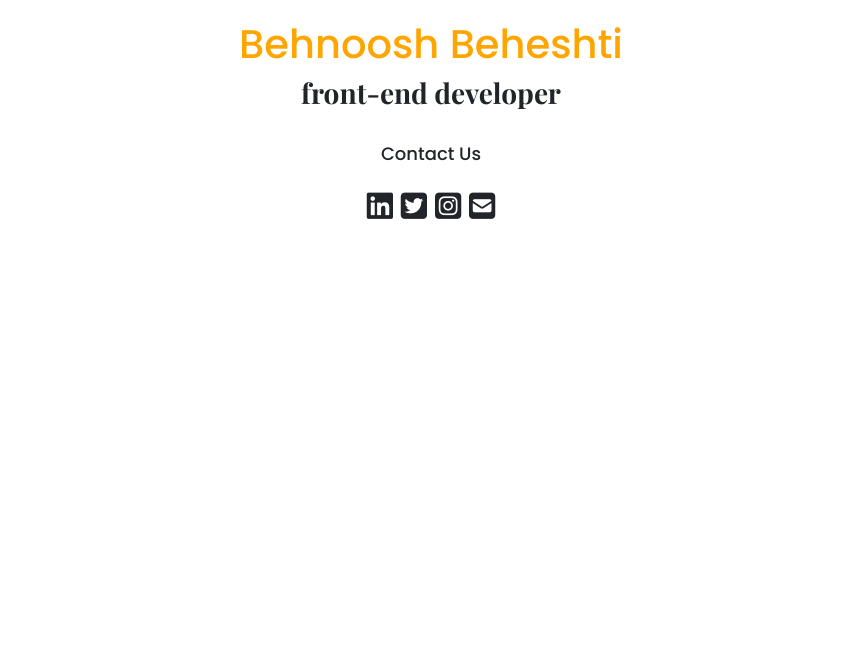
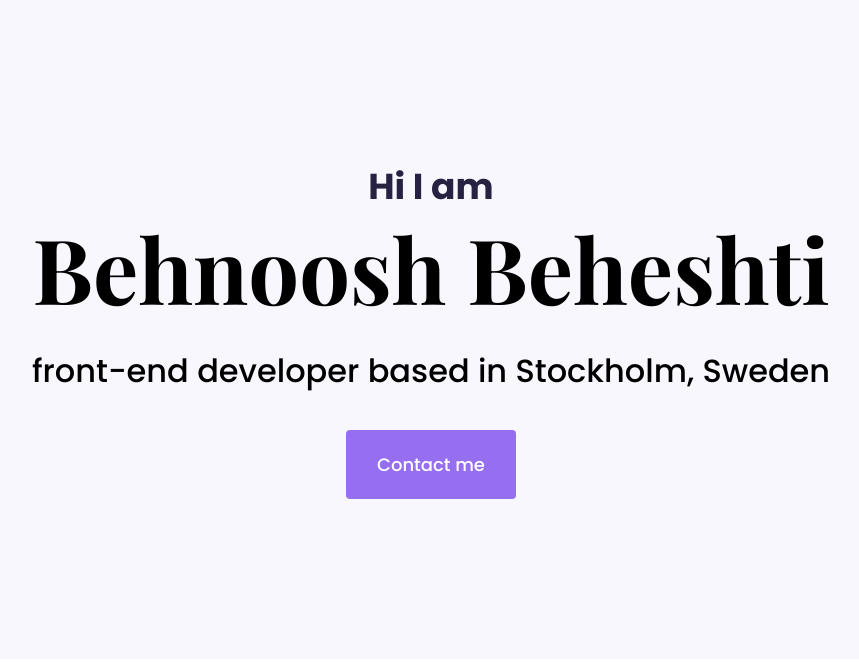
Before and after one commit to behnooshbeheshti/portfolio-project, a plain HTML site: page index.html in a window 1280 px wide. Shown: the whole page, without its empty margins (209-1068 px from the left). Drawn offline with nearby package versions, Linux system fonts and the light colour scheme.

Commit message:
Add css in hero page

```diff
--- a/index.html
+++ b/index.html
@@ -18,20 +18,18 @@
         crossorigin="anonymous"></script>
     <script src="https://kit.fontawesome.com/250a320d6d.js" crossorigin="anonymous"></script>
 </head>
-<h1>Behnoosh Beheshti</h1>
-<h3>
-    front-end developer
-</h3>
-<p>
-    Contact Us
-</p>
-<div class="contact-link">
-    <i class="fab fa-linkedin"></i>
-    <i class="fab fa-twitter-square"></i>
-    <i class="fab fa-instagram-square"></i>
-    <i class="fas fa-envelope-square"></i>
+<div class="hero">
+    <p>
+        Hi I am
+    </p>
+    <h1>Behnoosh Beheshti</h1>
+    <h2 class="mt-5">
+        front-end developer based in Stockholm, Sweden
+    </h2>
+    <div>
+        <a href="#" class="btn btn-branding" title="contact me">Contact me</a>
+    </div>
 </div>
-
 
 
 
--- a/styles/portfolio.css
+++ b/styles/portfolio.css
@@ -1,22 +1,60 @@
-h1 {
-  color: orange;
-  font-family: "Poppins", sans-serif;
-  text-align: center;
-  margin-top: 20px;
+:root {
+  --branding-color: #966ff0;
+  --secondary-color: #f9f7fe;
+  --heading-font-family: "Playfair Display", serif;
+  --default-font-family: "Poppins", sans-serif;
 }
 
-h3 {
-  font-family: "Playfair Display", serif;
-  text-align: center;
+body {
+  font-family: var(--default-font-family);
+}
+
+h1,
+h2,
+h3,
+h4,
+h5,
+h6 {
+  color: black;
+  font-family: var(--heading-font-family);
+}
+
+h1 {
+  font-weight: bold;
+  font-size: 90px;
 }
 
 p {
+  font-family: var(--default-font-family);
+  font-weight: normal;
+}
+
+.hero p {
+  color: #272142;
+  font-size: 36px;
+  font-family: var(--default-font-family);
+  font-weight: bold;
+  margin: 0;
+}
+
+.hero h2 {
+  font-family: var(--default-font-family);
+  font-weight: normal;
+  line-height: 2px;
+}
+
+.hero {
+  background-color: var(--secondary-color);
   text-align: center;
+  padding: 160px 20px;
+}
+
+.btn-branding {
+  background-color: var(--branding-color);
+  border-radius: 4px;
+  color: white;
   font-size: 18px;
-  font-family: "Poppins", sans-serif;
-  margin-top: 30px;
+  line-height: 27px;
+  padding: 20px 30px;
+  margin-top: 50px;
 }
-.contact-link {
-  text-align: center;
-  font-size: 30px;
-}
```
